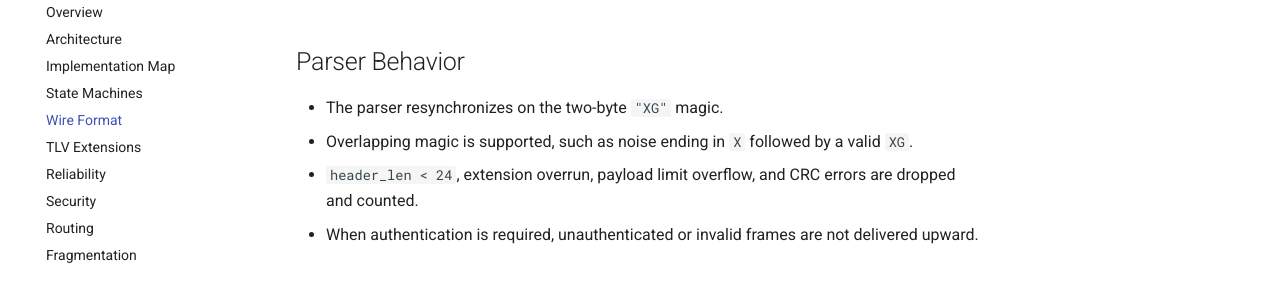
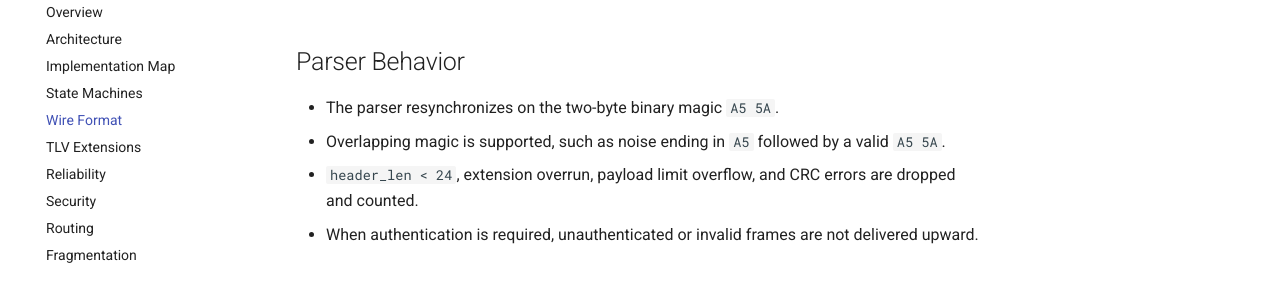
Before and after one commit to X-Gen-Lab/xgen-link, an MkDocs documentation site: the page built from docs/en/protocol/wire-format.md, in a window 1280 px wide and 900 px high, scrolled down 2028 px. Shown: the part 275-557 px from the top of the window. Built offline with MkDocs 1.6.1 and Material for MkDocs 9.7.7, drawn with Linux system fonts in a browser that asks for light colours; comment, search, counter and statistics services are not loaded.

Commit message:
fix: use binary wire magic

```diff
--- a/docs/en/protocol/wire-format.md
+++ b/docs/en/protocol/wire-format.md
@@ -4,7 +4,7 @@ XGL v2 uses a fixed 24-byte base header. The wire path does not depend on packed
 
 | Offset | Size | Field | Encoding | Description |
 | --- | ---: | --- | --- | --- |
-| 0 | 2 | `magic` | bytes | Fixed `"XG"` |
+| 0 | 2 | `magic` | bytes | Fixed `A5 5A` |
 | 2 | 1 | `version` | u8 | Fixed `2` |
 | 3 | 1 | `header_len` | u8 | Base header plus TLV extensions |
 | 4 | 1 | `packet_type` | u8 | DATA, ACK, CONTROL, and others |
@@ -60,8 +60,8 @@ frame crc16
 
 ## Parser Behavior
 
-- The parser resynchronizes on the two-byte `"XG"` magic.
-- Overlapping magic is supported, such as noise ending in `X` followed by a valid `XG`.
+- The parser resynchronizes on the two-byte binary magic `A5 5A`.
+- Overlapping magic is supported, such as noise ending in `A5` followed by a valid `A5 5A`.
 - `header_len < 24`, extension overrun, payload limit overflow, and CRC errors are dropped and counted.
 - When authentication is required, unauthenticated or invalid frames are not delivered upward.
 
```
Also changed, not shown: docs/en/protocol/state-machines.md (+1 -1 lines), docs/zh/protocol/state-machines.md (+1 -1 lines), docs/zh/protocol/wire-format.md (+3 -3 lines), 4 other files.
